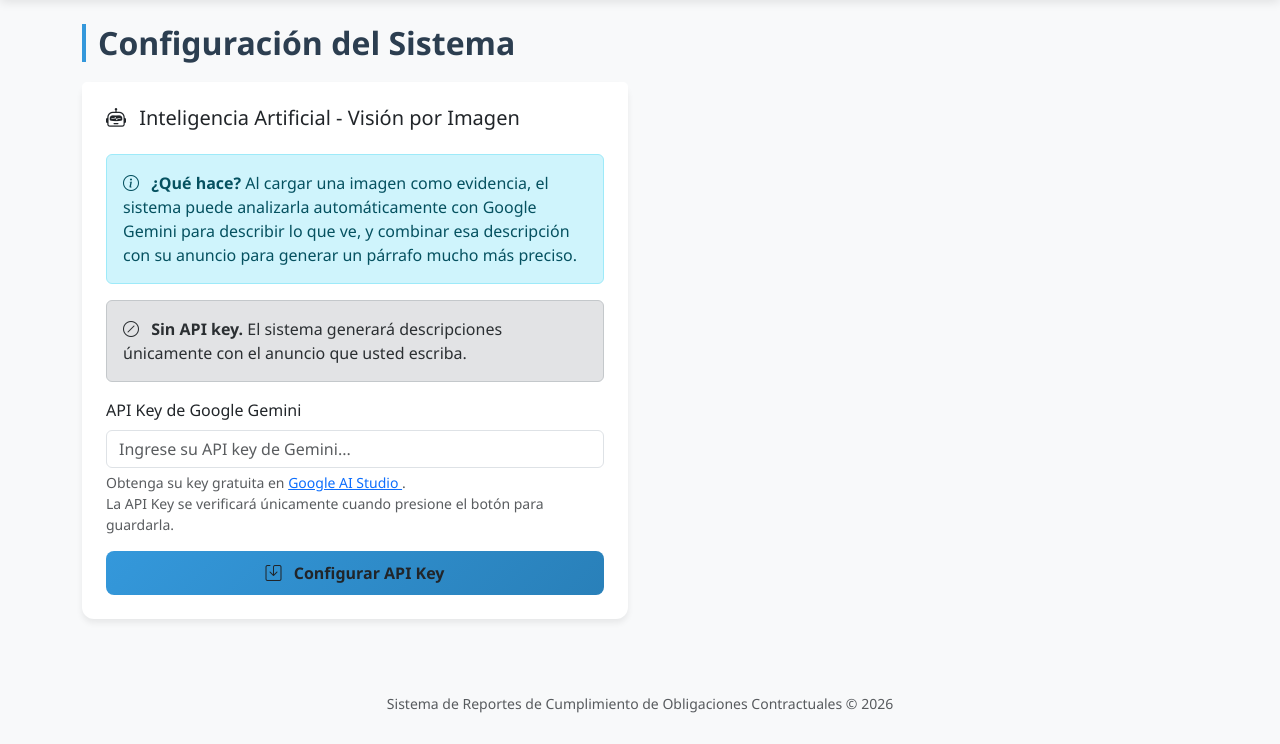
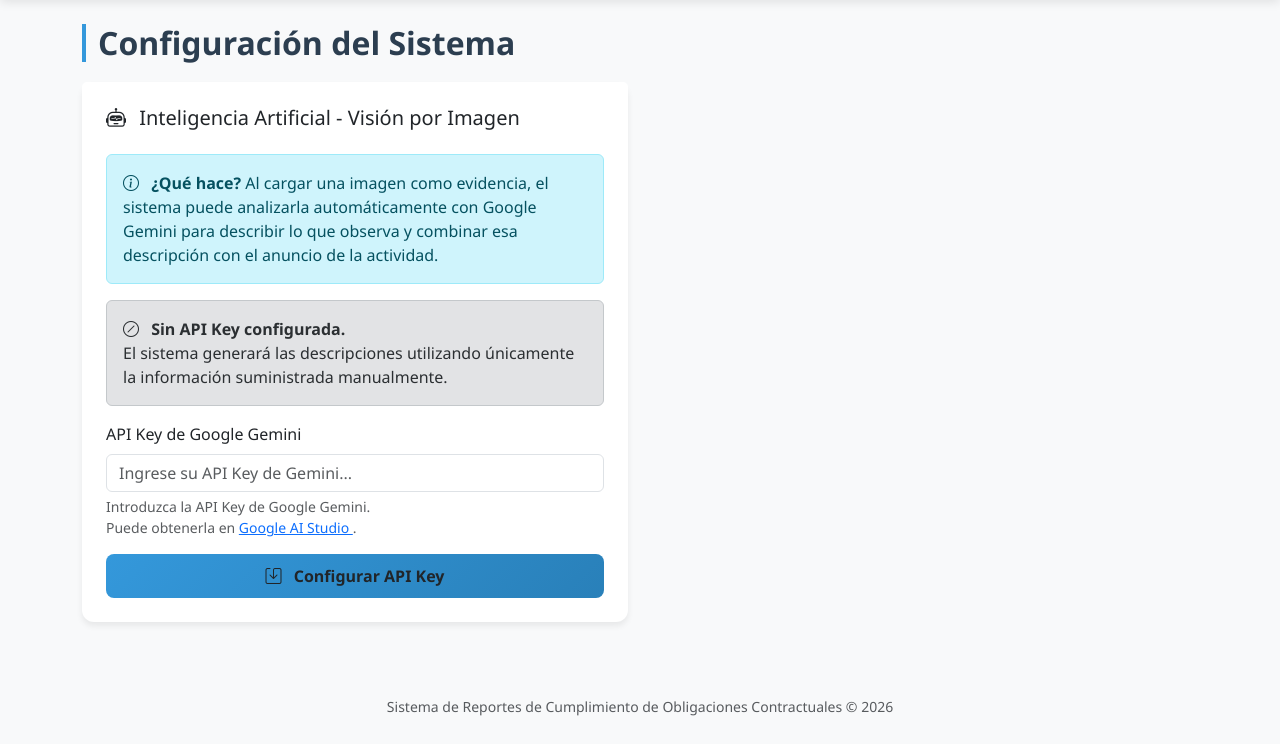
Before and after one commit to JohnRodriguez82/Portafolio, a Flask app: template ObligacionesContractuales/templates/config.html in a window 1280 px wide. Shown: the part 56-800 px from the top of the page. Run offline with Flask 3, Linux system fonts and the light colour scheme; the template is opened without the code that fills it, so the values that code supplies are empty.

Commit message:
Update config.html

```diff
--- a/ObligacionesContractuales/app/templates/config.html
+++ b/ObligacionesContractuales/app/templates/config.html
@@ -6,9 +6,14 @@
 
 <div class="row">
     <div class="col-12">
-        <h2 class="section-title">Configuración del Sistema</h2>
+
+        <h2 class="section-title">
+            Configuración del Sistema
+        </h2>
+
     </div>
 </div>
+
 
 <!-- ============================================================
      API KEY DE GEMINI
@@ -23,13 +28,22 @@
             <div class="card-header bg-white border-0 pt-4 px-4">
 
                 <h5 class="mb-0">
+
                     <i class="bi bi-robot me-2"></i>
+
                     Inteligencia Artificial - Visión por Imagen
+
                 </h5>
 
             </div>
 
+
             <div class="card-body px-4 pb-4">
+
+
+                <!-- ====================================================
+                     INFORMACIÓN
+                     ==================================================== -->
 
                 <div class="alert alert-info">
 
@@ -39,34 +53,39 @@
 
                     Al cargar una imagen como evidencia, el sistema puede
                     analizarla automáticamente con Google Gemini para
-                    describir lo que ve, y combinar esa descripción con
-                    su anuncio para generar un párrafo mucho más preciso.
+                    describir lo que observa y combinar esa descripción
+                    con el anuncio de la actividad.
 
                 </div>
 
 
                 <!-- ====================================================
-                     API KEY CONFIGURADA
+                     ESTADO DE LA API KEY
                      ==================================================== -->
 
-                {% if api_key_valida %}
+                {% if api_key_configurada %}
 
                 <div class="alert alert-success">
 
                     <i class="bi bi-check-circle me-2"></i>
 
-                    <strong>API key configurada.</strong>
-
-                    El sistema utilizará Gemini cuando sea necesario
-                    analizar las imágenes cargadas.
-
-                    {% if modelo_disponible %}
+                    <strong>API Key configurada.</strong>
 
                     <br>
 
-                    <span class="small">
-                        Modelo detectado:
-                        <code>{{ modelo_disponible }}</code>
+                    El sistema tiene una API Key de Google Gemini
+                    almacenada de forma segura.
+
+                    {% if api_key_mostrable %}
+
+                    <br>
+
+                    <span class="small text-muted">
+
+                        Clave configurada:
+
+                        <code>{{ api_key_mostrable }}</code>
+
                     </span>
 
                     {% endif %}
@@ -74,53 +93,12 @@
                     <br>
 
                     <span class="small text-muted">
-                        La validez de la API Key se comprueba cuando
-                        se guarda o actualiza la clave.
+
+                        La API Key completa no se muestra por seguridad.
+
                     </span>
 
                 </div>
-
-
-                <!-- ====================================================
-                     API KEY CON ERROR
-                     ==================================================== -->
-
-                {% elif api_key %}
-
-                <div class="alert alert-warning">
-
-                    <i class="bi bi-exclamation-triangle me-2"></i>
-
-                    <strong>API key configurada.</strong>
-
-                    <br>
-
-                    Si la clave presenta problemas, vuelva a
-                    guardarla para realizar una nueva verificación.
-
-                    {% if api_key_error %}
-
-                    <br>
-
-                    <span class="small">
-                        {{ api_key_error }}
-                    </span>
-
-                    {% endif %}
-
-                    <br>
-
-                    <span class="small">
-                        Verifique la clave o deje el campo vacío
-                        para utilizar únicamente el anuncio manual.
-                    </span>
-
-                </div>
-
-
-                <!-- ====================================================
-                     SIN API KEY
-                     ==================================================== -->
 
                 {% else %}
 
@@ -128,10 +106,12 @@
 
                     <i class="bi bi-slash-circle me-2"></i>
 
-                    <strong>Sin API key.</strong>
+                    <strong>Sin API Key configurada.</strong>
 
-                    El sistema generará descripciones únicamente
-                    con el anuncio que usted escriba.
+                    <br>
+
+                    El sistema generará las descripciones utilizando
+                    únicamente la información suministrada manualmente.
 
                 </div>
 
@@ -139,36 +119,53 @@
 
 
                 <!-- ====================================================
-                     FORMULARIO API KEY
+                     FORMULARIO PARA GUARDAR / ACTUALIZAR
                      ==================================================== -->
 
-                <form method="POST" action="{{ url_for('configuracion.config') }}">
-
-                    <input
-                        type="hidden"
-                        name="action"
-                        value="guardar_api_key"
-                    >
-
+                <form
+                    method="POST"
+                    action="{{ url_for('configuracion.configuracion') }}"
+                >
 
                     <div class="mb-3">
 
-                        <label class="form-label">
+                        <label
+                            for="gemini_api_key"
+                            class="form-label"
+                        >
+
                             API Key de Google Gemini
+
                         </label>
+
 
                         <input
                             type="password"
+                            id="gemini_api_key"
                             name="gemini_api_key"
                             class="form-control"
-                            placeholder="Ingrese su API key de Gemini..."
-                            value="{{ api_key if api_key else '' }}"
+                            placeholder="{% if api_key_configurada %}Ingrese una nueva API Key para reemplazar la actual...{% else %}Ingrese su API Key de Gemini...{% endif %}"
                             autocomplete="new-password"
                         >
 
+
                         <div class="form-text">
 
-                            Obtenga su key gratuita en
+                            {% if api_key_configurada %}
+
+                            La clave actual está almacenada de forma
+                            cifrada. Para cambiarla, introduzca una nueva
+                            API Key.
+
+                            {% else %}
+
+                            Introduzca la API Key de Google Gemini.
+
+                            {% endif %}
+
+                            <br>
+
+                            Puede obtenerla en
 
                             <a
                                 href="https://aistudio.google.com/app/apikey"
@@ -178,18 +175,13 @@
                                 Google AI Studio
                             </a>.
 
-                            <br>
-
-                            La API Key se verificará únicamente
-                            cuando presione el botón para guardarla.
-
                         </div>
 
                     </div>
 
 
                     <!-- ==================================================
-                         BOTONES
+                         GUARDAR / ACTUALIZAR
                          ================================================== -->
 
                     <div class="d-grid gap-2">
@@ -201,21 +193,40 @@
 
                             <i class="bi bi-save me-2"></i>
 
-                            {% if api_key %}
+                            {% if api_key_configurada %}
+
                                 Actualizar API Key
+
                             {% else %}
+
                                 Configurar API Key
+
                             {% endif %}
 
                         </button>
 
+                    </div>
 
-                        {% if api_key %}
+                </form>
+
+
+                <!-- ====================================================
+                     ELIMINAR API KEY
+                     ==================================================== -->
+
+                {% if api_key_configurada %}
+
+                <form
+                    method="POST"
+                    action="{{ url_for('configuracion.eliminar_api_key') }}"
+                    class="mt-2"
+                    onsubmit="return confirm('¿Está seguro de que desea eliminar la API Key de Google Gemini?');"
+                >
+
+                    <div class="d-grid">
 
                         <button
                             type="submit"
-                            name="gemini_api_key"
-                            value=""
                             class="btn btn-outline-danger"
                         >
 
@@ -225,11 +236,12 @@
 
                         </button>
 
-                        {% endif %}
-
                     </div>
 
                 </form>
+
+                {% endif %}
+
 
             </div>
 
@@ -240,51 +252,4 @@
 </div>
 
 
-<!-- ================================================================
-     JAVASCRIPT DE EDICIÓN DE OBLIGACIONES
-     ================================================================ -->
-
-{% if contrato %}
-
-<script>
-
-function toggleEditObl(id) {
-
-    const desc = document.getElementById(
-        'obl-desc-' + id
-    );
-
-    const form = document.getElementById(
-        'obl-form-' + id
-    );
-
-    const btn = document.getElementById(
-        'obl-btn-' + id
-    );
-
-
-    if (form.classList.contains('d-none')) {
-
-        desc.classList.add('d-none');
-
-        form.classList.remove('d-none');
-
-        btn.classList.add('d-none');
-
-    } else {
-
-        desc.classList.remove('d-none');
-
-        form.classList.add('d-none');
-
-        btn.classList.remove('d-none');
-
-    }
-
-}
-
-</script>
-
-{% endif %}
-
 {% endblock %}
```
